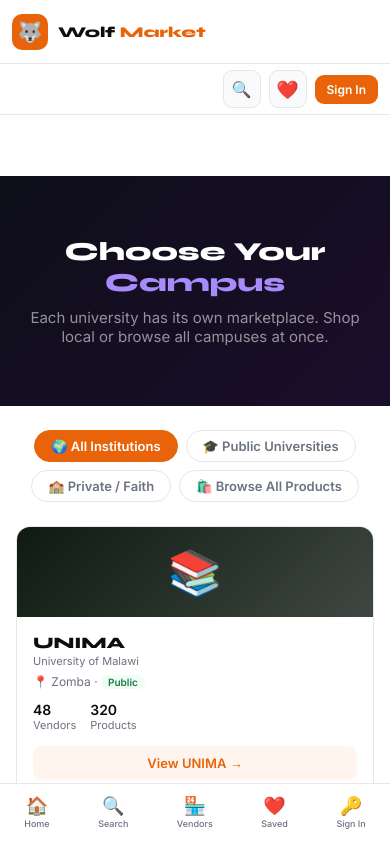
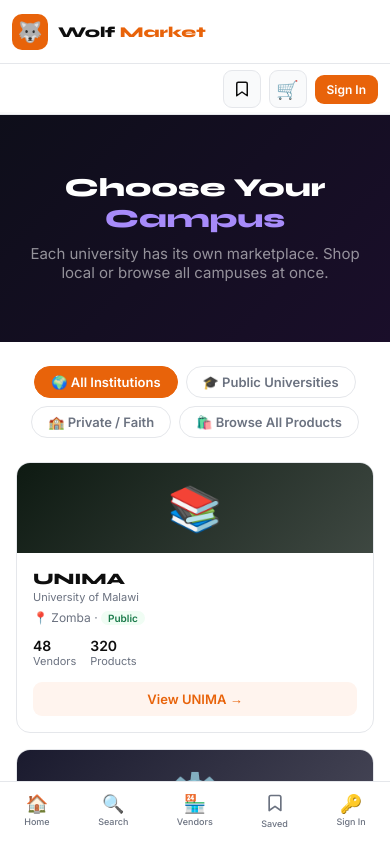
Before and after one commit to walusungumsukwa0899-design/onlinecampusmarket, a React (Vite) app: page /marketplaces in a window 390 px wide. Shown: the top 842 px of the page. Built offline with nearby package versions, Linux system fonts and the light colour scheme; no server answers; the database is empty.

Commit message:
Add files via upload

```diff
--- a/src/App.jsx
+++ b/src/App.jsx
@@ -45,7 +45,7 @@
   }
 
   return (
-    <div style={{ background: '#fffbeb', borderBottom: '1.5px solid #fde68a', padding: '10px 20px', display: 'flex', alignItems: 'center', gap: '12px', flexWrap: 'wrap', fontSize: '13px', position: 'fixed', top: '60px', left: 0, right: 0, zIndex: 999 }}>
+    <div className="email-verify-banner" style={{ background: '#fffbeb', borderBottom: '1.5px solid #fde68a', padding: '10px 20px', display: 'flex', alignItems: 'center', gap: '12px', flexWrap: 'wrap', fontSize: '13px', position: 'fixed', top: '64px', left: 0, right: 0, zIndex: 198 }}>
       <span>📧 <strong>Verify your email</strong> — check your inbox for a link from Wolf Marketplace.</span>
       {!resent
         ? <button onClick={resend} style={{ background: 'var(--wolf)', color: 'white', border: 'none', borderRadius: '6px', padding: '4px 12px', fontSize: '12px', fontWeight: 700, cursor: 'pointer' }}>Resend Email</button>
--- a/src/components/Navbar.css
+++ b/src/components/Navbar.css
@@ -15,29 +15,27 @@
 .nav-install{background:var(--wolf-light);color:var(--wolf);border:1.5px solid var(--wolf);padding:7px 13px;border-radius:9px;font-size:12px;font-weight:600;cursor:pointer;white-space:nowrap;transition:all .2s;}
 .nav-install:hover{background:var(--wolf);color:white;}
 .install-banner{display:none;}
+.navbar-action-bar{display:none;}
 .mobile-nav{display:none;position:fixed;bottom:0;left:0;right:0;background:white;border-top:1px solid var(--border);padding:6px 0 10px;z-index:200;}
 .mob-item{display:flex;flex-direction:column;align-items:center;gap:2px;padding:5px 10px;text-decoration:none;font-size:9px;color:var(--gray);font-weight:500;position:relative;}
 .mob-item span:first-child{font-size:18px;position:relative;}
 .mob-item.active{color:var(--wolf);}
 .mob-cart-dot{position:absolute;top:-4px;right:-6px;background:var(--wolf);color:white;border-radius:50%;width:14px;height:14px;font-size:8px;font-weight:700;display:flex;align-items:center;justify-content:center;}
+
 @media(max-width:768px){
   .nav-links{display:none;}
   .nav-install{display:none;}
+  /* Hide desktop action buttons on mobile — shown in action bar instead */
+  .navbar .nav-actions{display:none;}
+  /* Mobile action bar sits directly below the 64px logo navbar */
+  .navbar-action-bar{display:flex;align-items:center;gap:8px;position:fixed;top:64px;left:0;right:0;z-index:199;background:rgba(255,255,255,0.97);backdrop-filter:blur(12px);border-bottom:1px solid var(--border);padding:6px 12px;justify-content:flex-end;}
+  /* Install banner and mobile nav */
+  .install-banner{display:flex;align-items:center;justify-content:space-between;gap:10px;position:fixed;top:112px;left:0;right:0;z-index:190;background:var(--black);color:white;padding:9px 16px;font-size:12px;font-weight:500;}
+  .install-banner button{background:var(--wolf);color:white;border:none;padding:6px 14px;border-radius:8px;font-size:12px;font-weight:700;cursor:pointer;flex-shrink:0;}
   .mobile-nav{display:flex;justify-content:space-around;}
-  .install-banner{display:flex;align-items:center;justify-content:space-between;gap:10px;position:fixed;top:64px;left:0;right:0;z-index:190;background:var(--black);color:white;padding:9px 16px;font-size:12px;font-weight:500;}
-  .install-banner button{background:var(--wolf);color:white;border:none;padding:6px 14px;border-radius:8px;font-size:12px;font-weight:700;cursor:pointer;flex-shrink:0;}
-  body{padding-bottom:70px;padding-top:112px;}
+  /* Body offset: 64px navbar + 48px action bar = 112px top; 70px bottom for mobile nav */
+  body{padding-top:112px;padding-bottom:70px;}
   .navbar{padding:0 12px;gap:6px;}
   .nav-logo-text{font-size:15px;}
-  .nav-actions{gap:6px;}
   .nav-cta{padding:8px 12px;font-size:12px;}
 }
-
-/* ── Mobile action bar (below logo row) ── */
-.navbar-action-bar{display:none;}
-@media(max-width:768px){
-  .navbar .nav-actions{display:none;}
-  .navbar-action-bar{display:flex;align-items:center;gap:8px;position:fixed;top:64px;left:0;right:0;z-index:199;background:rgba(255,255,255,0.97);backdrop-filter:blur(12px);border-bottom:1px solid var(--border);padding:6px 12px;justify-content:flex-end;}
-  .install-banner{top:112px !important;}
-  body{padding-top:112px;}
-}
--- a/src/components/Navbar.jsx
+++ b/src/components/Navbar.jsx
@@ -5,6 +5,17 @@
 import { useEffect, useState, useRef } from 'react'
 import { supabase } from '../lib/supabase'
 import './Navbar.css'
+
+// Professional bookmark/save SVG icon
+function SaveIcon({ filled = false, size = 18 }) {
+  return (
+    <svg width={size} height={size} viewBox="0 0 24 24" fill={filled ? 'var(--wolf)' : 'none'}
+      stroke={filled ? 'var(--wolf)' : 'currentColor'} strokeWidth="2"
+      strokeLinecap="round" strokeLinejoin="round">
+      <path d="M19 21l-7-5-7 5V5a2 2 0 0 1 2-2h10a2 2 0 0 1 2 2z"/>
+    </svg>
+  )
+}
 
 export default function Navbar() {
   const { totalItems, wishlist } = useCart()
@@ -18,18 +29,16 @@
   const [searchOpen, setSearchOpen] = useState(false)
   const [searchQ, setSearchQ] = useState('')
   const searchInputRef = useRef(null)
+  const searchInputMobileRef = useRef(null)
 
   useEffect(() => {
     if (!user) { setUnreadNotifs(0); setUnreadMsgs(0); return }
-    // Load unread notification count
     supabase.from('notifications').select('id', { count: 'exact', head: true })
       .eq('user_id', user.id).eq('read', false)
       .then(({ count }) => setUnreadNotifs(count || 0))
-    // Load unread messages count (messages from vendors to this buyer)
     supabase.from('messages').select('id', { count: 'exact', head: true })
       .eq('buyer_id', user.id).eq('sender', 'vendor').eq('read', false)
       .then(({ count }) => setUnreadMsgs(count || 0))
-    // Realtime for notifications
     const notifSub = supabase.channel('navbar-notifs')
       .on('postgres_changes', { event: 'INSERT', schema: 'public', table: 'notifications', filter: `user_id=eq.${user.id}` },
         () => setUnreadNotifs(c => c + 1))
@@ -48,10 +57,12 @@
   }, [user])
 
   useEffect(() => {
-    if (searchOpen) setTimeout(() => searchInputRef.current?.focus(), 50)
+    if (searchOpen) setTimeout(() => {
+      searchInputRef.current?.focus()
+      searchInputMobileRef.current?.focus()
+    }, 50)
   }, [searchOpen])
 
-  // Close search on nav
   useEffect(() => { setSearchOpen(false) }, [path])
 
   function handleSearch(e) {
@@ -93,19 +104,14 @@
         {/* Desktop nav-actions (hidden on mobile) */}
         <div className="nav-actions">
           {canInstall && <button className="nav-install" onClick={promptInstall}>⬇️ Install App</button>}
-          <button onClick={() => setSearchOpen(v => !v)} className="nav-cart" title="Search" style={{ fontSize: '16px' }}>🔍</button>
-          {user && (
-            <Link to="/messages" className="nav-cart" title="Messages" style={{ position: 'relative' }}>
-              💬{unreadMsgs > 0 && <span className="cart-badge">{unreadMsgs > 9 ? '9+' : unreadMsgs}</span>}
-            </Link>
-          )}
           {user && (
             <Link to="/dashboard?tab=notifications" className="nav-cart" title="Notifications">
               🔔{unreadNotifs > 0 && <span className="cart-badge">{unreadNotifs > 9 ? '9+' : unreadNotifs}</span>}
             </Link>
           )}
-          <Link to="/wishlist" className="nav-cart" title="Wishlist">
-            ❤️{wishlist.length > 0 && <span className="cart-badge">{wishlist.length}</span>}
+          <Link to="/wishlist" className="nav-cart" title="Saved">
+            <SaveIcon filled={wishlist.length > 0} />
+            {wishlist.length > 0 && <span className="cart-badge">{wishlist.length}</span>}
           </Link>
           <Link to="/cart" className="nav-cart" title="Cart">
             🛒{totalItems > 0 && <span className="cart-badge">{totalItems}</span>}
@@ -121,7 +127,7 @@
       <div className="navbar-action-bar">
         {searchOpen ? (
           <form onSubmit={handleSearch} style={{ flex: 1, display: 'flex', gap: '8px' }}>
-            <input ref={searchInputRef} value={searchQ} onChange={e => setSearchQ(e.target.value)}
+            <input ref={searchInputMobileRef} value={searchQ} onChange={e => setSearchQ(e.target.value)}
               placeholder="Search products…"
               style={{ flex: 1, padding: '7px 12px', borderRadius: '8px', border: '1.5px solid var(--wolf)', fontSize: '14px', outline: 'none', fontFamily: 'Inter,sans-serif' }} />
             <button type="submit" style={{ background: 'var(--wolf)', color: 'white', border: 'none', borderRadius: '8px', padding: '0 12px', cursor: 'pointer', fontWeight: 700, fontSize: '13px' }}>Go</button>
@@ -129,19 +135,17 @@
           </form>
         ) : (
           <>
-            <button onClick={() => setSearchOpen(v => !v)} className="nav-cart" title="Search" style={{ fontSize: '16px' }}>🔍</button>
-            {user && (
-              <Link to="/messages" className="nav-cart" title="Messages" style={{ position: 'relative' }}>
-                💬{unreadMsgs > 0 && <span className="cart-badge">{unreadMsgs > 9 ? '9+' : unreadMsgs}</span>}
-              </Link>
-            )}
             {user && (
               <Link to="/dashboard?tab=notifications" className="nav-cart" title="Notifications">
                 🔔{unreadNotifs > 0 && <span className="cart-badge">{unreadNotifs > 9 ? '9+' : unreadNotifs}</span>}
               </Link>
             )}
             <Link to="/wishlist" className="nav-cart" title="Saved">
-              ❤️{wishlist.length > 0 && <span className="cart-badge">{wishlist.length}</span>}
+              <SaveIcon filled={wishlist.length > 0} />
+              {wishlist.length > 0 && <span className="cart-badge">{wishlist.length}</span>}
+            </Link>
+            <Link to="/cart" className="nav-cart" title="Cart">
+              🛒{totalItems > 0 && <span className="cart-badge">{totalItems}</span>}
             </Link>
             {user
               ? <button className="nav-cta" style={{ fontSize: '12px', padding: '7px 12px' }} onClick={() => { signOut(); navigate('/') }}>Sign Out</button>
@@ -170,7 +174,10 @@
           </Link>
         ) : (
           <Link to="/wishlist" className={`mob-item${path==='/wishlist'?' active':''}`}>
-            <span style={{ position: 'relative', display: 'inline-block' }}>❤️{wishlist.length > 0 && <span className="mob-cart-dot">{wishlist.length}</span>}</span>
+            <span style={{ position: 'relative', display: 'inline-block', lineHeight: 1 }}>
+              <SaveIcon filled={wishlist.length > 0} size={20} />
+              {wishlist.length > 0 && <span className="mob-cart-dot">{wishlist.length}</span>}
+            </span>
             <span>Saved</span>
           </Link>
         )}
--- a/src/index.css
+++ b/src/index.css
@@ -74,3 +74,23 @@
   .container{padding:0 16px;}
   .products-grid{grid-template-columns:repeat(auto-fill,minmax(150px,1fr));gap:10px;}
 }
+
+/* Email verification banner: below action bar on mobile */
+@media(max-width:768px){
+  .email-verify-banner{top:112px !important;}
+}
+
+/* ── Mobile: body already provides 112px top offset via Navbar.css.
+   Zero out per-page padding-top so content doesn't get double-padded. ── */
+@media(max-width:768px){
+  .home-page,
+  .vendors-page,
+  .dash-page,
+  .vp-page,
+  .marketplaces-page,
+  .cart-page,
+  .sell-page,
+  .page-wrap {
+    padding-top: 0 !important;
+  }
+}
--- a/src/pages/Home.jsx
+++ b/src/pages/Home.jsx
@@ -9,8 +9,8 @@
 
 const CATEGORIES = [
   {icon:'👗',name:'Fashion & Clothing'},{icon:'📱',name:'Electronics'},{icon:'🍱',name:'Food & Drinks'},
-  {icon:'📚',name:'Books & Stationery'},{icon:'✏️',name:'Books & Stationery'},{icon:'💊',name:'Beauty & Health'},
-  {icon:'🏠',name:'Home & Living'},{icon:'💄',name:'Beauty & Health'},{icon:'⚽',name:'Sports & Fitness'},
+  {icon:'📚',name:'Books & Stationery'},{icon:'✏️',name:'Stationery & Art'},{icon:'💊',name:'Beauty & Health'},
+  {icon:'🏠',name:'Home & Living'},{icon:'💄',name:'Cosmetics'},{icon:'⚽',name:'Sports & Fitness'},
   {icon:'🔧',name:'Auto Parts'},{icon:'🛠️',name:'Services'},{icon:'📦',name:'Other'},
 ]
 
--- a/src/pages/SignIn.jsx
+++ b/src/pages/SignIn.jsx
@@ -11,6 +11,32 @@
   { icon: '🎓', value: '13', label: 'Universities' },
   { icon: '📦', value: '5,000+', label: 'Products Listed' },
 ]
+
+// Landing hero shown when app loads with no session — defined outside component to avoid remounting
+function LandingHero() {
+  return (
+    <div className="signin-hero">
+      <div className="signin-hero-badge">🇲🇼 Made for Malawian Students</div>
+      <h1 className="signin-hero-title">
+        Buy &amp; Sell on<br />
+        <span className="signin-hero-accent">Campus</span>
+      </h1>
+      <p className="signin-hero-sub">
+        Wolf Marketplace connects students and vendors across every university in Malawi — from food &amp; fashion to textbooks &amp; tech.
+      </p>
+      <div className="signin-hero-stats">
+        {LANDING_STATS.map(s => (
+          <div key={s.label} className="signin-stat">
+            <span className="signin-stat-icon">{s.icon}</span>
+            <strong className="signin-stat-val">{s.value}</strong>
+            <span className="signin-stat-label">{s.label}</span>
+          </div>
+        ))}
+      </div>
+      <div className="signin-hero-scroll">↓ Sign in to explore</div>
+    </div>
+  )
+}
 
 /** isLanding = true when rendered from App.jsx auth gate at "/" */
 export default function SignIn({ isLanding = false }) {
@@ -33,24 +59,24 @@
     try {
       if (tab === 'in') {
         if (!form.email.trim() || !form.password) {
-          setError('Please enter your email and password'); return
+          setError('Please enter your email and password'); setLoading(false); return
         }
         await signIn({ email: form.email.trim(), password: form.password })
         navigate('/')
       } else if (tab === 'up') {
         if (!form.fullName || !form.email || !form.password || !form.university) {
-          setError('Please fill in all fields'); return
+          setError('Please fill in all fields'); setLoading(false); return
         }
         if (form.password.length < 8) {
-          setError('Password must be at least 8 characters'); return
+          setError('Password must be at least 8 characters'); setLoading(false); return
         }
         if (!/[A-Za-z]/.test(form.password) || !/[0-9]/.test(form.password)) {
-          setError('Password must contain at least one letter and one number'); return
+          setError('Password must contain at least one letter and one number'); setLoading(false); return
         }
         await signUp({ email: form.email.trim(), password: form.password, fullName: form.fullName, phone: form.phone, university: form.university, referralCode: form.referralCode })
         setTab('check-email')
       } else if (tab === 'reset') {
-        if (!form.email.trim()) { setError('Please enter your email address'); return }
+        if (!form.email.trim()) { setError('Please enter your email address'); setLoading(false); return }
         const { error: resetError } = await supabase.auth.resetPasswordForEmail(form.email.trim(), {
           redirectTo: `${window.location.origin}/signin`,
         })
@@ -83,30 +109,6 @@
       </div>
     )
   }
-
-  // Landing hero shown when app loads with no session
-  const LandingHero = () => (
-    <div className="signin-hero">
-      <div className="signin-hero-badge">🇲🇼 Made for Malawian Students</div>
-      <h1 className="signin-hero-title">
-        Buy &amp; Sell on<br />
-        <span className="signin-hero-accent">Campus</span>
-      </h1>
-      <p className="signin-hero-sub">
-        Wolf Marketplace connects students and vendors across every university in Malawi — from food &amp; fashion to textbooks &amp; tech.
-      </p>
-      <div className="signin-hero-stats">
-        {LANDING_STATS.map(s => (
-          <div key={s.label} className="signin-stat">
-            <span className="signin-stat-icon">{s.icon}</span>
-            <strong className="signin-stat-val">{s.value}</strong>
-            <span className="signin-stat-label">{s.label}</span>
-          </div>
-        ))}
-      </div>
-      <div className="signin-hero-scroll">↓ Sign in to explore</div>
-    </div>
-  )
 
   return (
     <div className={`signin-page${isLanding ? ' signin-page--landing' : ''}`}>
```
